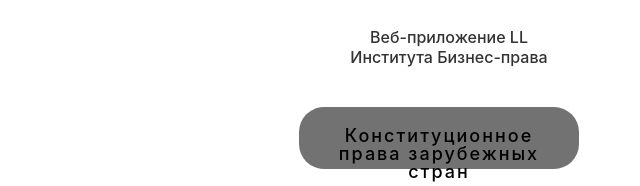
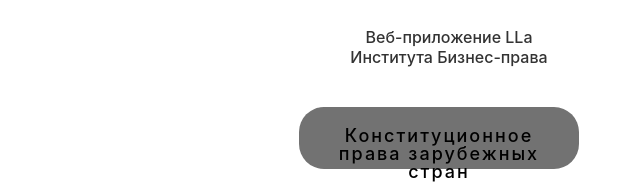
Before and after one commit to Marusik1/.io, a website: page index.html in a window 1280 px wide. Shown: the part 335-521 px from the top of the page, 191-831 px from the left. Drawn offline with Linux system fonts and the light colour scheme.

Commit message:
Update index.html

```diff
--- a/index.html
+++ b/index.html
@@ -13,7 +13,7 @@
       <div class="logo">
         <img src="image.jpg" alt="logo">
       </div>
-      <div class="text">Веб-приложение LL Института Бизнес-права</div>
+      <div class="text">Веб-приложение LLa Института Бизнес-права</div>
       <div class="buttons">
         <button class="button" id="Kp">Конституционное права зарубежных стран</button>
         <button class="button" id="Mp1">Муниципальное право</button>
```
